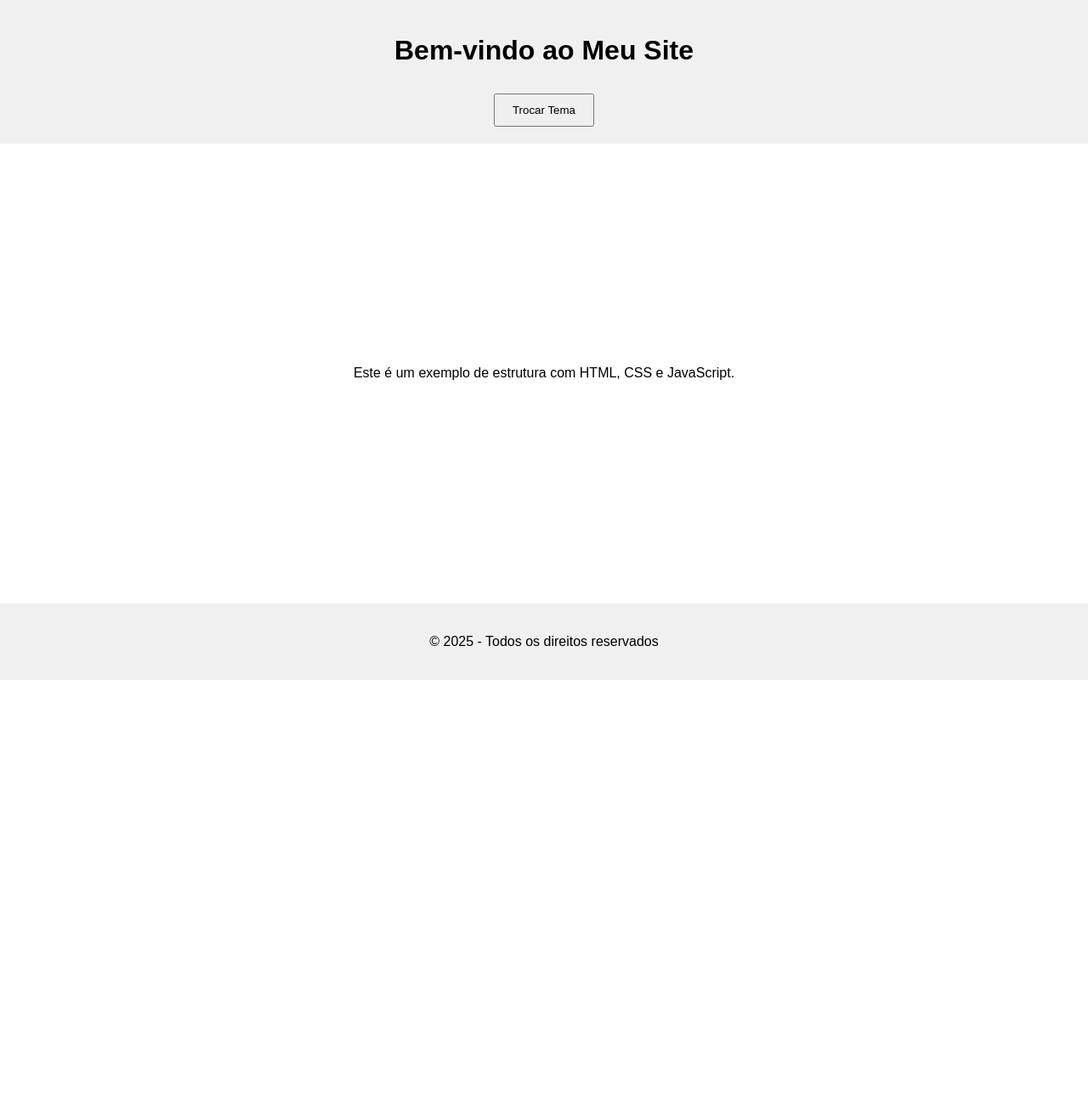
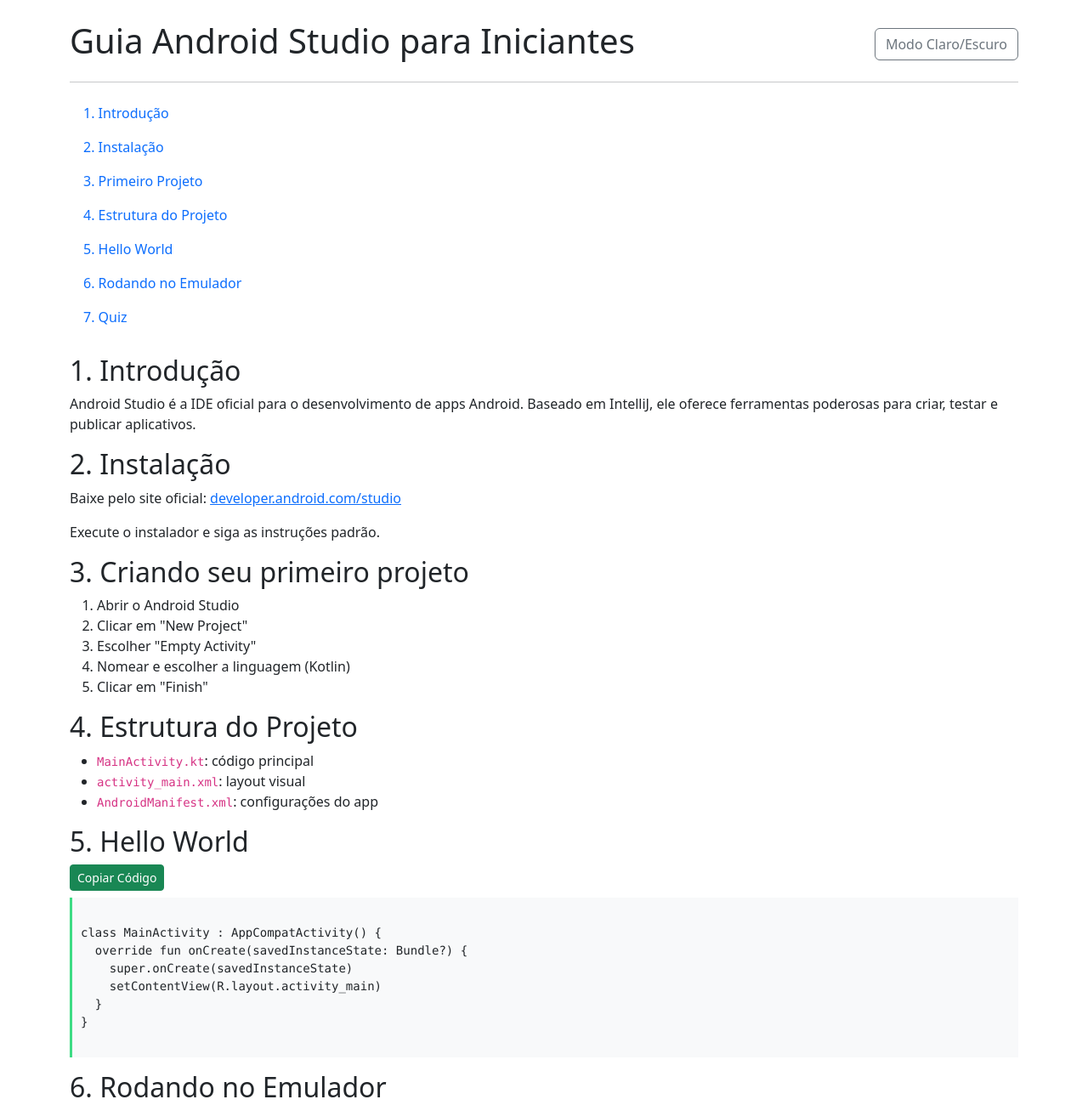
Before and after one commit to AdryanMichel/Guia-AndroidStudio, a plain HTML site: page index.html in a window 1280 px wide. Shown: the top 1300 px of the page at 85% size. Before the commit the page ends 800 px from the top, so only its background shows below. Drawn offline with nearby package versions, Linux system fonts and the light colour scheme.

Commit message:
Update index.html

```diff
--- a/index.html
+++ b/index.html
@@ -3,23 +3,135 @@
 <head>
   <meta charset="UTF-8" />
   <meta name="viewport" content="width=device-width, initial-scale=1.0" />
-  <title>Meu Site</title>
-  <link rel="stylesheet" href="style.css" />
+  <title>Guia Android Studio para Iniciantes</title>
+  <link href="https://cdn.jsdelivr.net/npm/bootstrap@5.3.0/dist/css/bootstrap.min.css" rel="stylesheet">
+  <style>
+    pre code {
+      background-color: #f8f9fa;
+      display: block;
+      padding: 10px;
+      border-left: 3px solid #3ddc84;
+      overflow-x: auto;
+    }
+    .copy-btn {
+      float: right;
+      font-size: 0.8rem;
+    }
+    .dark-mode {
+      background-color: #121212;
+      color: #fff;
+    }
+    .dark-mode pre code {
+      background-color: #1e1e1e;
+      color: #f8f8f2;
+      border-left-color: #81c784;
+    }
+  </style>
 </head>
 <body>
-  <header>
-    <h1>Bem-vindo ao Meu Site</h1>
-    <button id="temaBtn">Trocar Tema</button>
-  </header>
+  <div class="container py-4">
+    <div class="d-flex justify-content-between align-items-center">
+      <h1>Guia Android Studio para Iniciantes</h1>
+      <button class="btn btn-outline-secondary" onclick="toggleDarkMode()">Modo Claro/Escuro</button>
+    </div>
+    <hr>
 
-  <main>
-    <p>Este é um exemplo de estrutura com HTML, CSS e JavaScript.</p>
-  </main>
+    <nav class="nav flex-column mb-4">
+      <a class="nav-link" href="#intro">1. Introdução</a>
+      <a class="nav-link" href="#instalacao">2. Instalação</a>
+      <a class="nav-link" href="#primeiro">3. Primeiro Projeto</a>
+      <a class="nav-link" href="#estrutura">4. Estrutura do Projeto</a>
+      <a class="nav-link" href="#exemplo">5. Hello World</a>
+      <a class="nav-link" href="#emulador">6. Rodando no Emulador</a>
+      <a class="nav-link" href="#quiz">7. Quiz</a>
+    </nav>
 
-  <footer>
-    <p>&copy; 2025 - Todos os direitos reservados</p>
-  </footer>
+    <section id="intro">
+      <h2>1. Introdução</h2>
+      <p>Android Studio é a IDE oficial para o desenvolvimento de apps Android. Baseado em IntelliJ, ele oferece ferramentas poderosas para criar, testar e publicar aplicativos.</p>
+    </section>
 
-  <script src="script.js"></script>
+    <section id="instalacao">
+      <h2>2. Instalação</h2>
+      <p>Baixe pelo site oficial: <a href="https://developer.android.com/studio" target="_blank">developer.android.com/studio</a></p>
+      <p>Execute o instalador e siga as instruções padrão.</p>
+    </section>
+
+    <section id="primeiro">
+      <h2>3. Criando seu primeiro projeto</h2>
+      <ol>
+        <li>Abrir o Android Studio</li>
+        <li>Clicar em "New Project"</li>
+        <li>Escolher "Empty Activity"</li>
+        <li>Nomear e escolher a linguagem (Kotlin)</li>
+        <li>Clicar em "Finish"</li>
+      </ol>
+    </section>
+
+    <section id="estrutura">
+      <h2>4. Estrutura do Projeto</h2>
+      <ul>
+        <li><code>MainActivity.kt</code>: código principal</li>
+        <li><code>activity_main.xml</code>: layout visual</li>
+        <li><code>AndroidManifest.xml</code>: configurações do app</li>
+      </ul>
+    </section>
+
+    <section id="exemplo">
+      <h2>5. Hello World</h2>
+      <button class="btn btn-sm btn-success mb-2" onclick="copyCode('hello-code')">Copiar Código</button>
+      <pre><code id="hello-code">
+class MainActivity : AppCompatActivity() {
+  override fun onCreate(savedInstanceState: Bundle?) {
+    super.onCreate(savedInstanceState)
+    setContentView(R.layout.activity_main)
+  }
+}
+      </code></pre>
+    </section>
+
+    <section id="emulador">
+      <h2>6. Rodando no Emulador</h2>
+      <p>Abra "Device Manager", crie um novo dispositivo virtual, escolha uma imagem de sistema e clique em "Play".</p>
+    </section>
+
+    <section id="quiz">
+      <h2>7. Quiz Rápido</h2>
+      <p>O que é o <strong>AndroidManifest.xml</strong>?</p>
+      <div>
+        <input type="radio" name="quiz1" onclick="checkQuiz(this, false)"> Um arquivo de layout <br>
+        <input type="radio" name="quiz1" onclick="checkQuiz(this, false)"> Um arquivo Kotlin <br>
+        <input type="radio" name="quiz1" onclick="checkQuiz(this, true)"> Um arquivo de configuração do app <br>
+      </div>
+      <p id="quiz-feedback" class="mt-2"></p>
+    </section>
+
+    <footer class="mt-5 text-center text-muted">
+      <p>&copy; 2025 - Guia Android Studio</p>
+    </footer>
+  </div>
+
+  <script>
+    function toggleDarkMode() {
+      document.body.classList.toggle("dark-mode");
+    }
+
+    function copyCode(id) {
+      const code = document.getElementById(id).innerText;
+      navigator.clipboard.writeText(code);
+      alert("Código copiado!");
+    }
+
+    function checkQuiz(input, correct) {
+      const feedback = document.getElementById('quiz-feedback');
+      if (correct) {
+        feedback.textContent = "✅ Correto!";
+        feedback.style.color = "green";
+      } else {
+        feedback.textContent = "❌ Errado. Tente novamente.";
+        feedback.style.color = "red";
+      }
+    }
+  </script>
 </body>
 </html>
```
